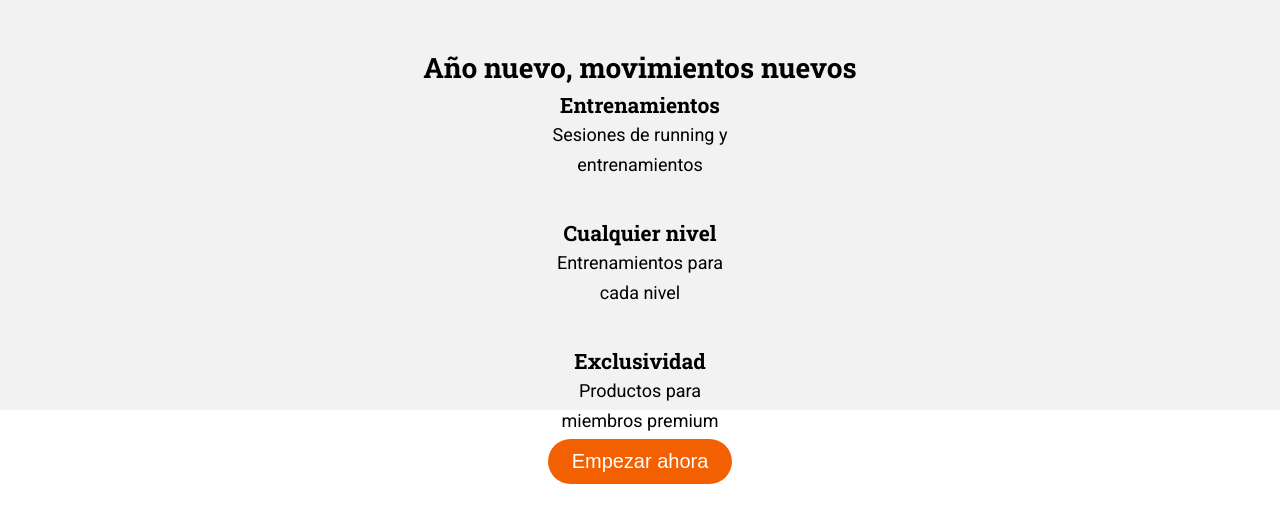
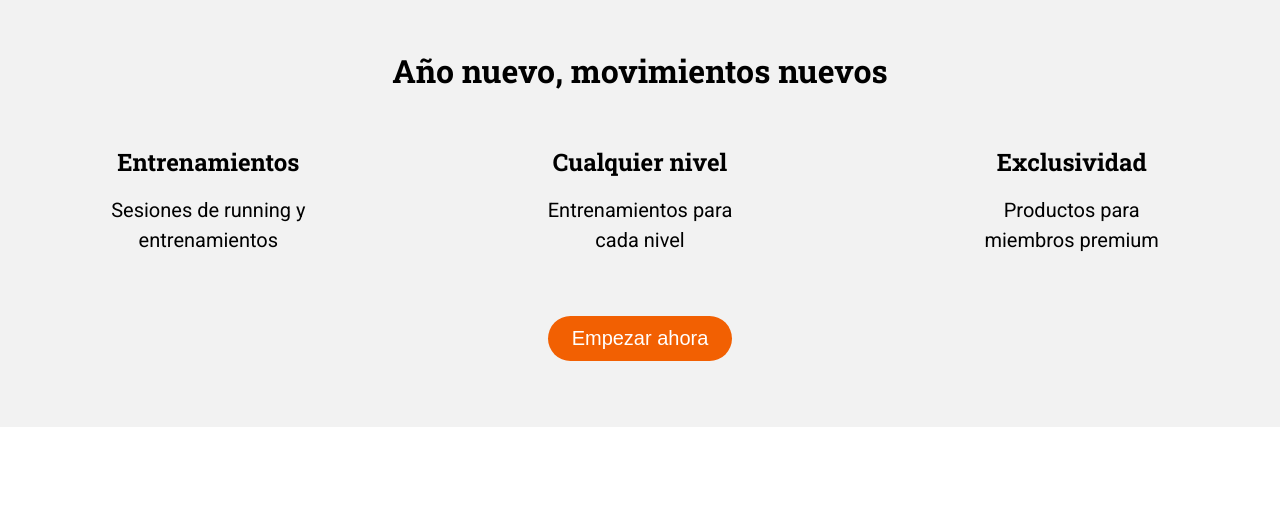
Before and after one commit to Adalab/modulo-1-evaluacion-final-nadinestrella, a website built with Vite: page src/index.html in a window 1280 px wide. Built offline with nearby package versions, Linux system fonts and the light colour scheme.

Commit message:
tablet y desktop version

```diff
--- a/src/scss/layout/_year.scss
+++ b/src/scss/layout/_year.scss
@@ -7,6 +7,9 @@
 
     @media (min-width:768px){
         height: 410px;
+    }
+    @media (min-width:1280px){
+        height: 427px;
     }
 
 
@@ -25,6 +28,11 @@
             height: 45px;
             padding-top: 49px;
         }
+        @media (min-width:1280px){
+            font-size: 3.2rem;
+            width: 730px;
+
+        }
 
     }
 
@@ -35,11 +43,22 @@
         font-size: 1.8rem;
         line-height: 30px;
         gap: 35px;
-        padding-top: 41px;
+
+
+        @media (min-width:768px){
+            grid-template-columns: 1fr 1fr 1fr;
+            gap: 15px;
+            padding-bottom: 38px;
+
+        }
 
         h3{
             text-align: center;
             font-family: $font-roboto-slab-bold;
+
+            @media (min-width:768px){
+                font-size: 2.4rem;
+            }
 
         }
 
@@ -48,6 +67,22 @@
             width: 180px;
             height: 63px;
             margin: 0 auto;
+            line-height: 1.67;
+
+            @media (min-width:768px){
+                width: 212.3px;
+                height: 68px;
+                font-size: 2rem;
+                padding-top: 18px;
+                line-height: 1.5;
+            }
+
+            @media (min-width:1280px){
+                width: 212.3px;
+                height: 68px;
+
+
+            }
 
 
         }
```
